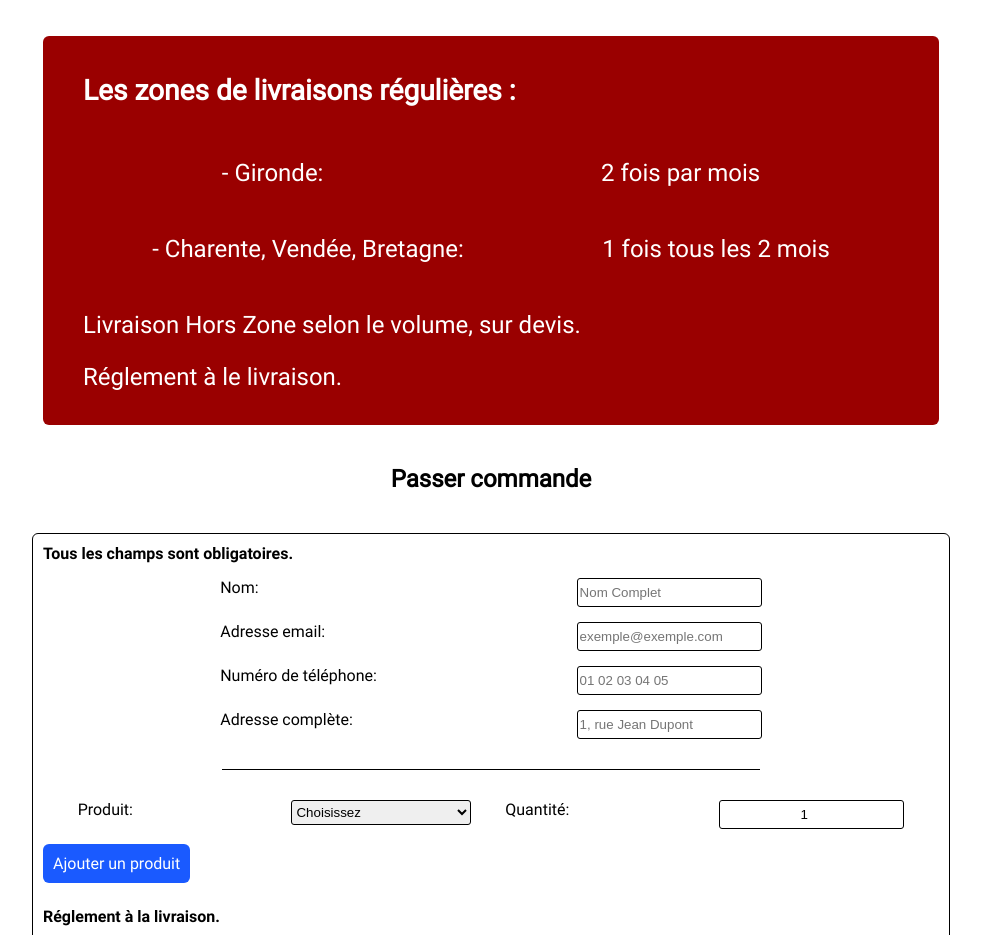
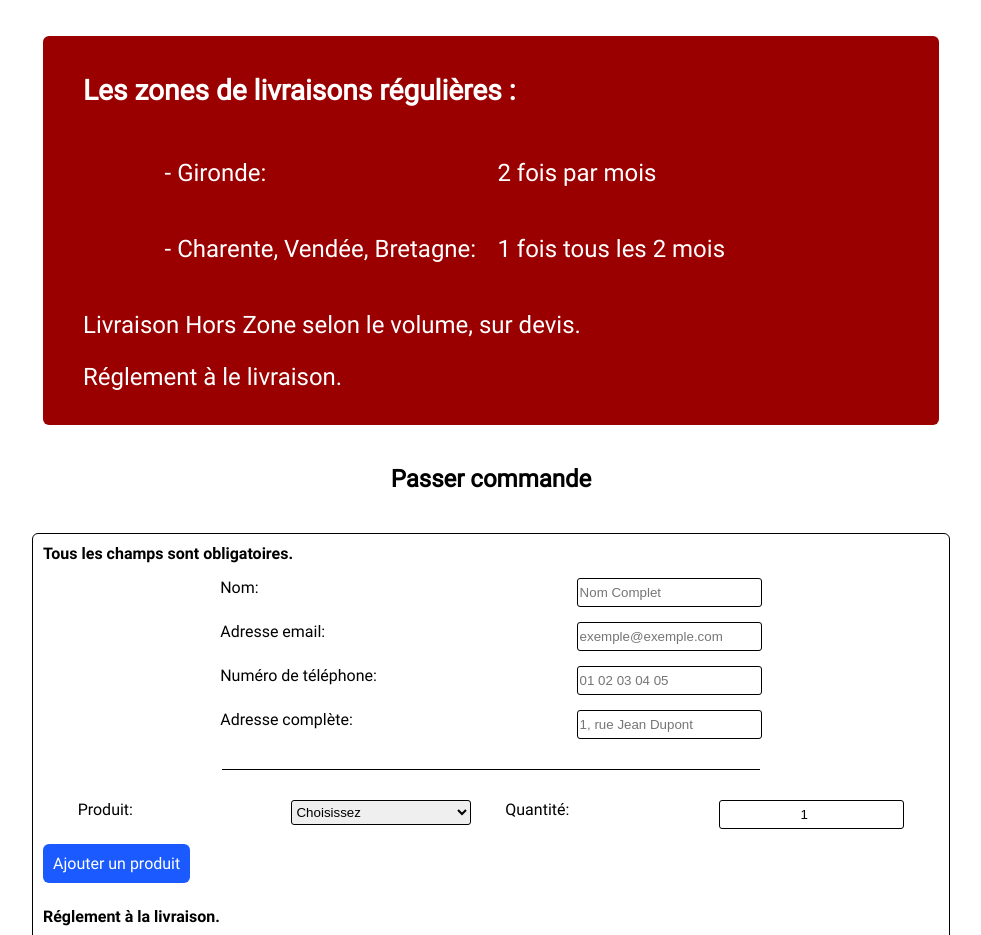
Before and after one commit to ThoLeBris/Projet_EPCF2, a React (Create React App) app in the folder client/: page / in a window 1280 px wide. Shown: the part 4020-4955 px from the top of the page, without its empty margins (149-1130 px from the left). Built offline with nearby package versions, Linux system fonts and the light colour scheme; a web font is replaced by a local one.

Commit message:
coquille fini, reste à faire page administration

```diff
--- a/client/src/App.css
+++ b/client/src/App.css
@@ -259,7 +259,17 @@
     display: flex;
     flex-direction: row;
     flex-wrap: wrap;
-    justify-content: space-around;
+    justify-content: space-between;
+    width: 80%;
+}
+.ligne-livraison p{
+    width: 320px;
+}
+.ligne-container{
+    display: flex;
+    flex-direction: column;
+    align-items: center;
+
 }
 
 
--- a/client/src/components/Produits.jsx
+++ b/client/src/components/Produits.jsx
@@ -113,6 +113,7 @@
                 <h2>Livraison</h2>
                 <div className="fond-rouge">
                     <h3>Les zones de livraisons régulières :</h3>
+                    <div className="ligne-container">
                         <div className="ligne-livraison">
                             <p>- Gironde: </p>
                             <p>2 fois par mois</p>
@@ -120,6 +121,7 @@
                         <div className="ligne-livraison">
                             <p>- Charente, Vendée, Bretagne:</p>
                             <p>1 fois tous les 2 mois</p>
+                        </div>
                     </div>
                     <p>Livraison Hors Zone selon le volume, sur devis.</p>
                     <p>Réglement à le livraison.</p>
```
Lines whose indentation alone changed are shown as unchanged.
